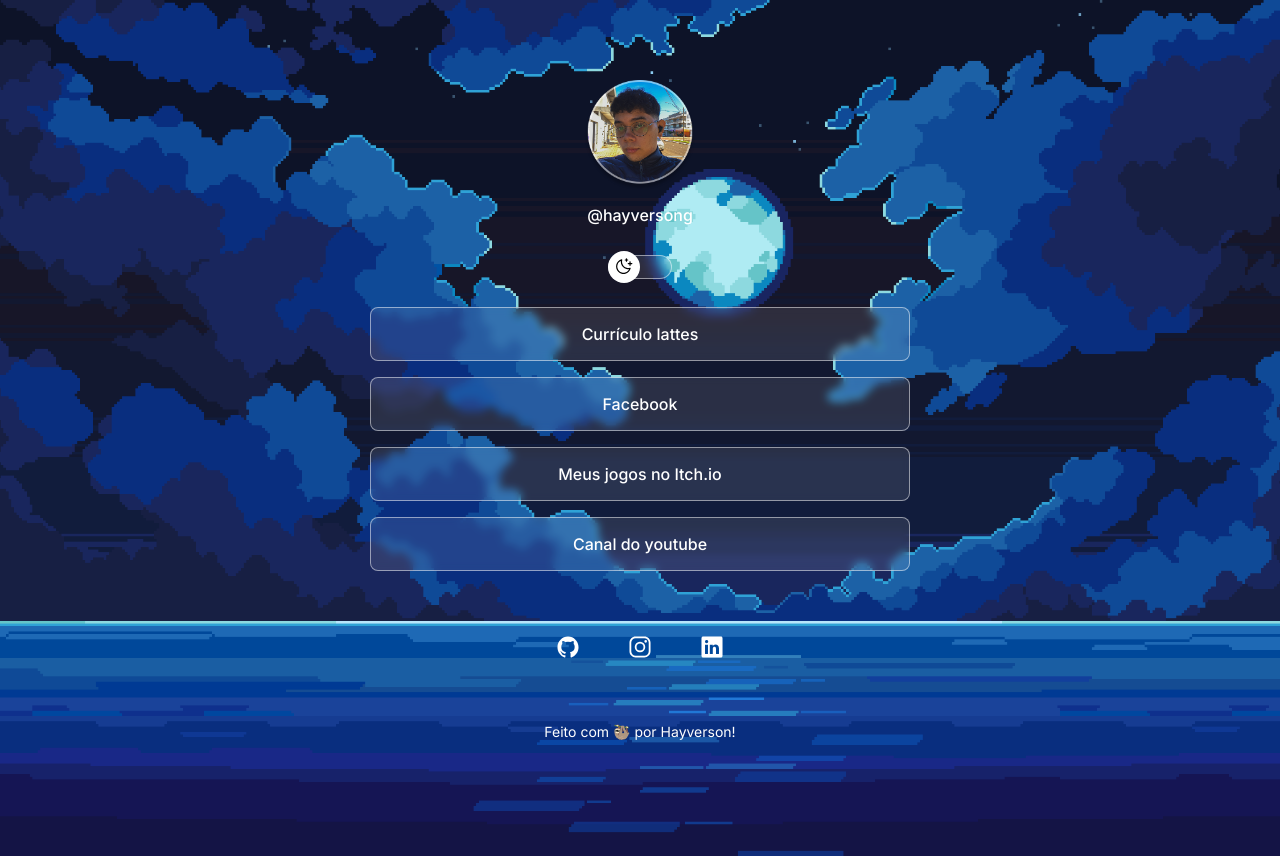
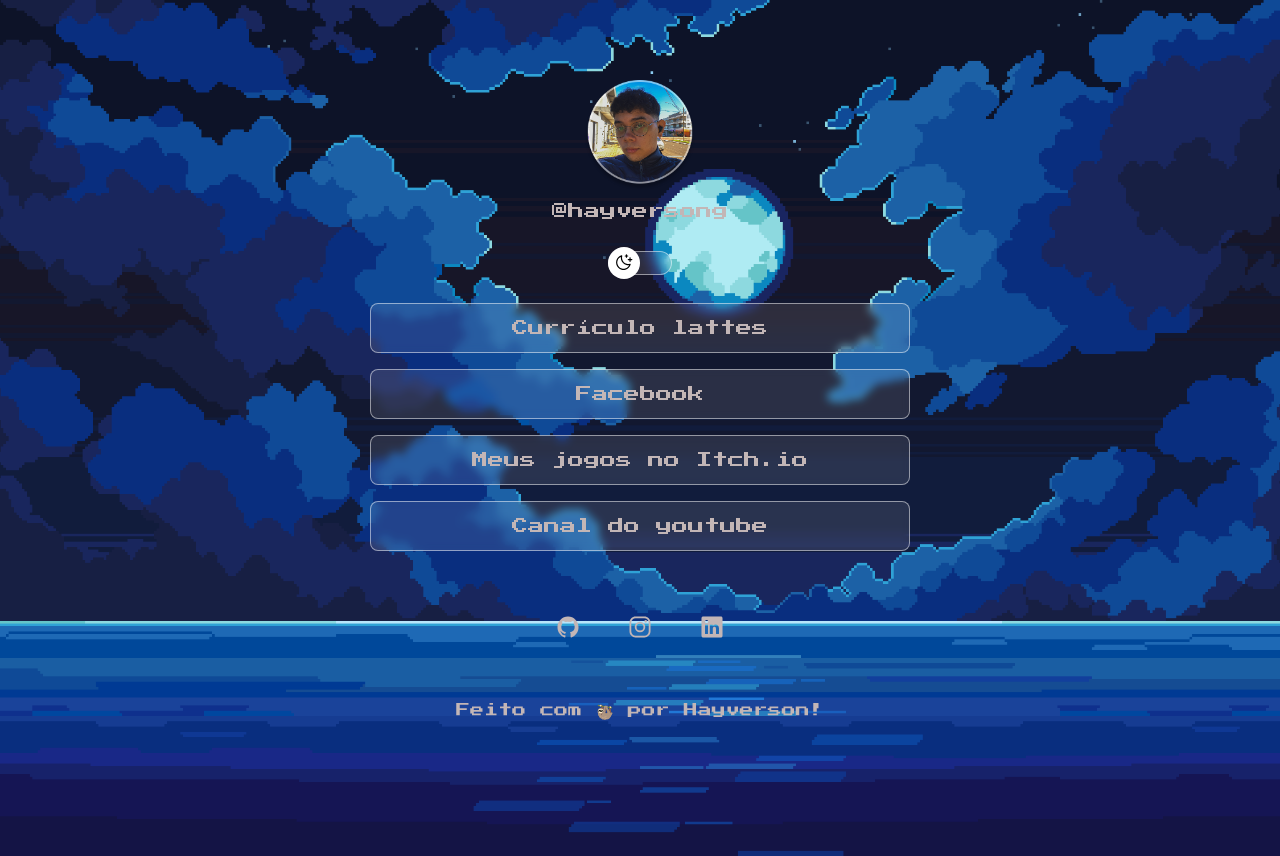
Before and after one commit to Hayversong/projeto-linktree, a plain HTML site: page index.html in a window 1280 px wide. Drawn offline with nearby package versions, Linux system fonts and the light colour scheme.

Commit message:
change font

```diff
--- a/index.html
+++ b/index.html
@@ -4,7 +4,7 @@
     <link rel="preconnect" href="https://fonts.googleapis.com" />
     <link rel="preconnect" href="https://fonts.gstatic.com" crossorigin />
     <link
-      href="https://fonts.googleapis.com/css2?family=Inter:ital,opsz,wght@0,14..32,100..900;1,14..32,100..900&display=swap"
+      href="https://fonts.googleapis.com/css2?family=Inter:ital,opsz,wght@0,14..32,100..900;1,14..32,100..900&family=Press+Start+2P&display=swap"
       rel="stylesheet"
     />
     <meta charset="UTF-8" />
--- a/style.css
+++ b/style.css
@@ -4,7 +4,7 @@
   box-sizing: border-box;
 }
 :root {
-  --text-color: white;
+  --text-color: rgb(195, 182, 182);
   --bg-url: url(./assets/1.png);
   --stroke-color: rgba(255, 255, 255, 0.5);
   --surface-color: rgba(255, 255, 255, 0.1);
@@ -34,7 +34,9 @@ body {
 }
 
 body * {
-  font-family: "Inter", sans-serif;
+  font-family: "Press Start 2P", system-ui;
+  font-weight: 400;
+  font-style: normal;
   color: var(--text-color);
 }
 
```
